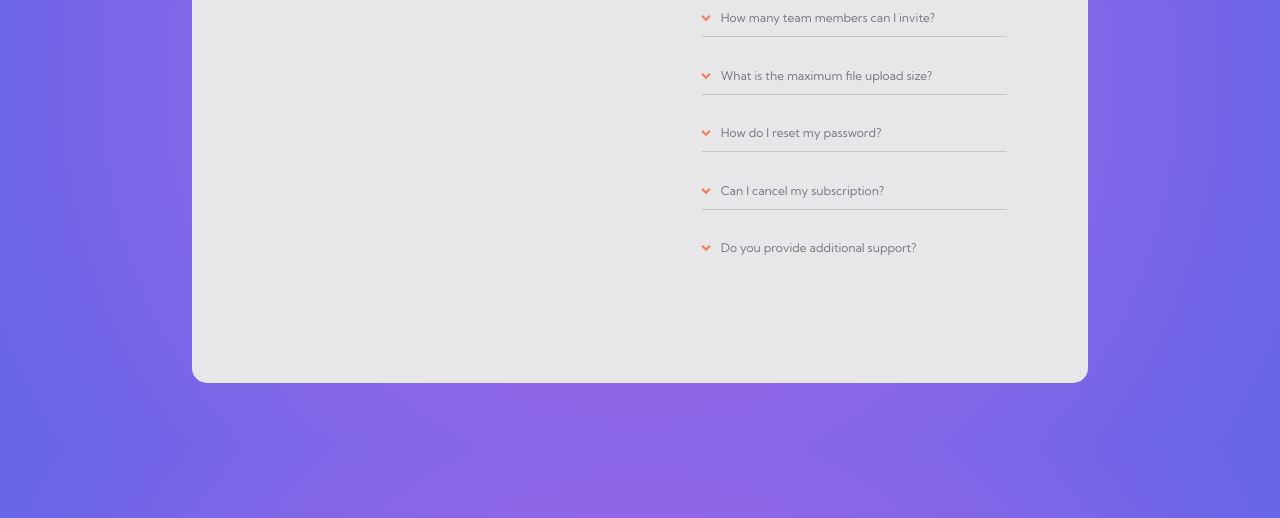
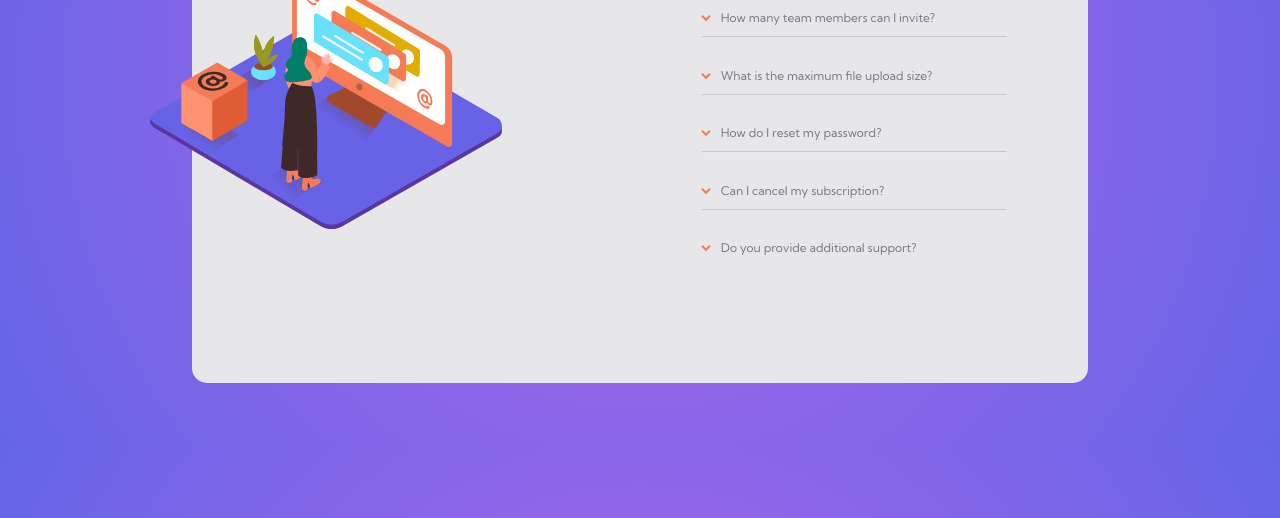
Before and after one commit to josuakrick/faq, a plain HTML site: page index.html in a window 1280 px wide. Shown: the part 282-800 px from the top of the page. Drawn offline with Linux system fonts and the light colour scheme; files that its build step writes are made by us from their sources.

Commit message:
Update index.html

```diff
--- a/index.html
+++ b/index.html
@@ -18,7 +18,7 @@
   <div class="container">
     <picture  >
       <!-- <source srcset="images/illustration-woman-online-desktop.svg" media="(min-width:1024px )" > -->
-      <img class="imagem" src="images/illustration-woman-online-mobile.svg" alt="imagem woman">
+      <img class="imagem" src="illustration-woman-online-mobile.svg" alt="imagem woman">
     </picture>
         <div class="faq">
           <section class="faq__section">
```
